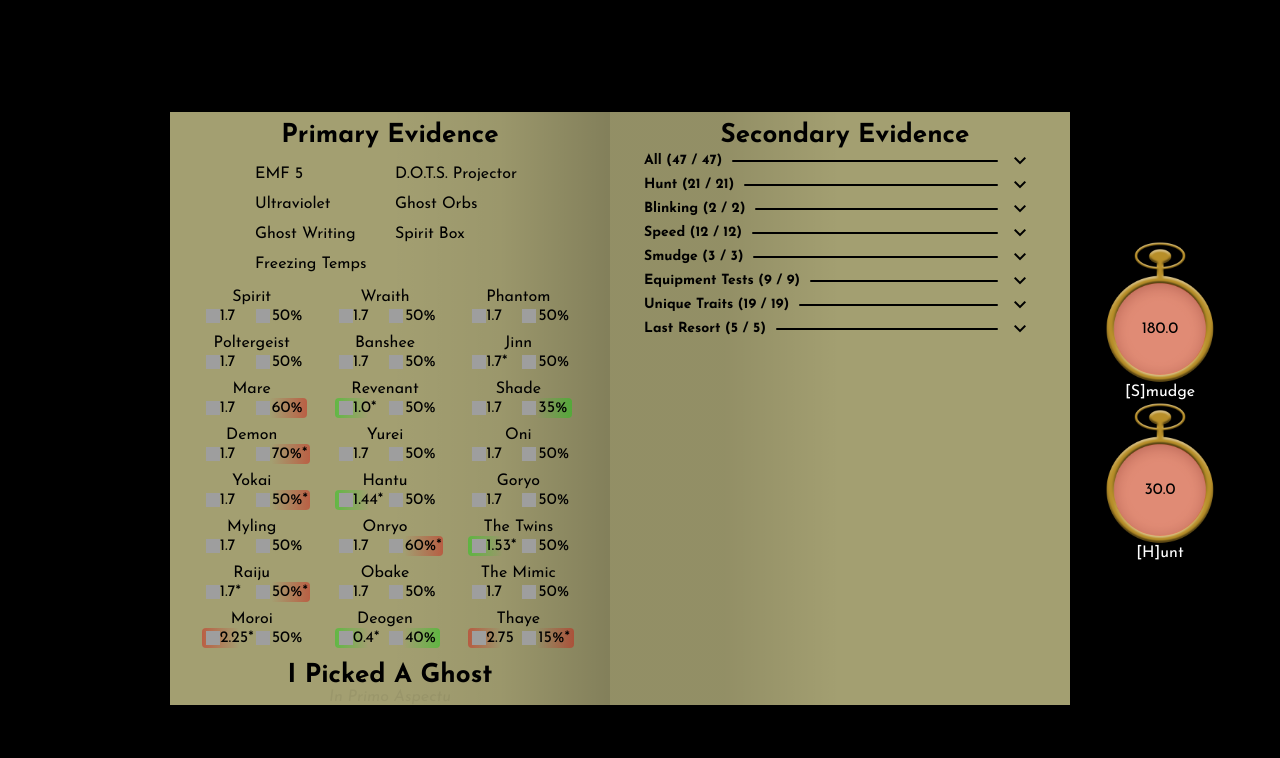
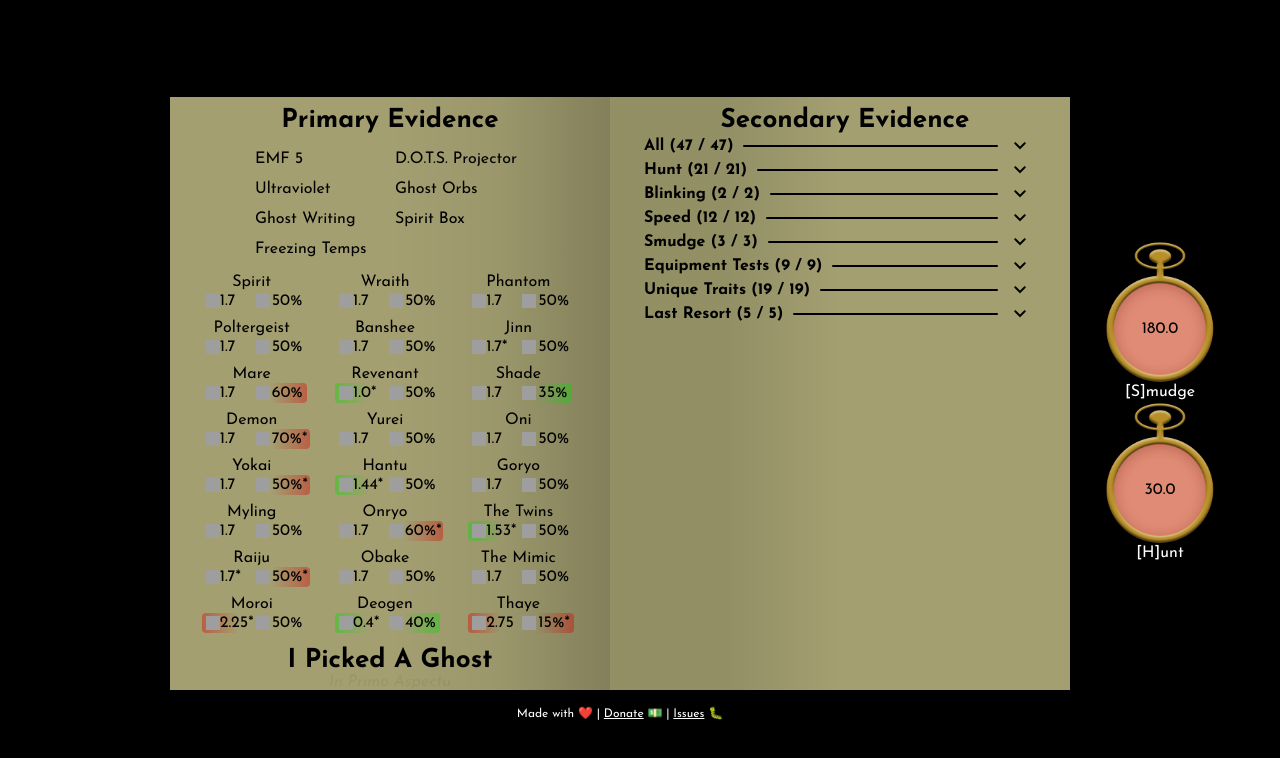
Before and after one commit to SamV522/IPA.Ghost, an Angular app: page / in a window 1280 px wide. Shown: the top 758 px of the page. Built offline with nearby package versions, Linux system fonts and the light colour scheme; grey boxes are pictures that could not be loaded.

Commit message:
* donation/issue links

```diff
--- a/src/app/app.component.css
+++ b/src/app/app.component.css
@@ -84,6 +84,12 @@ div.flex-column-container {
     margin: auto;
 }
 
-.secondary-evidence {
-    font-size: 14px;
+.footer-text {
+    display: flex;
+    justify-content: center;
+    align-items: flex-end;
+    font-size: 12px;
+    color: #fff;
+    height: 30px;
+    margin: auto;
 }
--- a/src/app/app.component.html
+++ b/src/app/app.component.html
@@ -37,6 +37,13 @@
             <div class="flex-row-container">
             </div>
           </div>
+          <div class="footer-text">
+            Made with ❤️
+            |&nbsp;
+            <a href="https://www.paypal.com/donate/?hosted_button_id=UFA9D85GTGR3G">Donate</a>&nbsp;💵
+            |&nbsp;
+            <a href="https://github.com/SamV522/IPAGhost/issues">Issues</a>&nbsp;🐛
+          </div>
         </div>
       </div>
       <div class="flex-column-container">
--- a/src/styles.css
+++ b/src/styles.css
@@ -29,3 +29,11 @@ body {
     background: black;
     border-radius: 10px;
   }
+
+  a {
+    color: #fff
+  }
+
+  a:hover {
+    color: #aaa;
+  }
```
